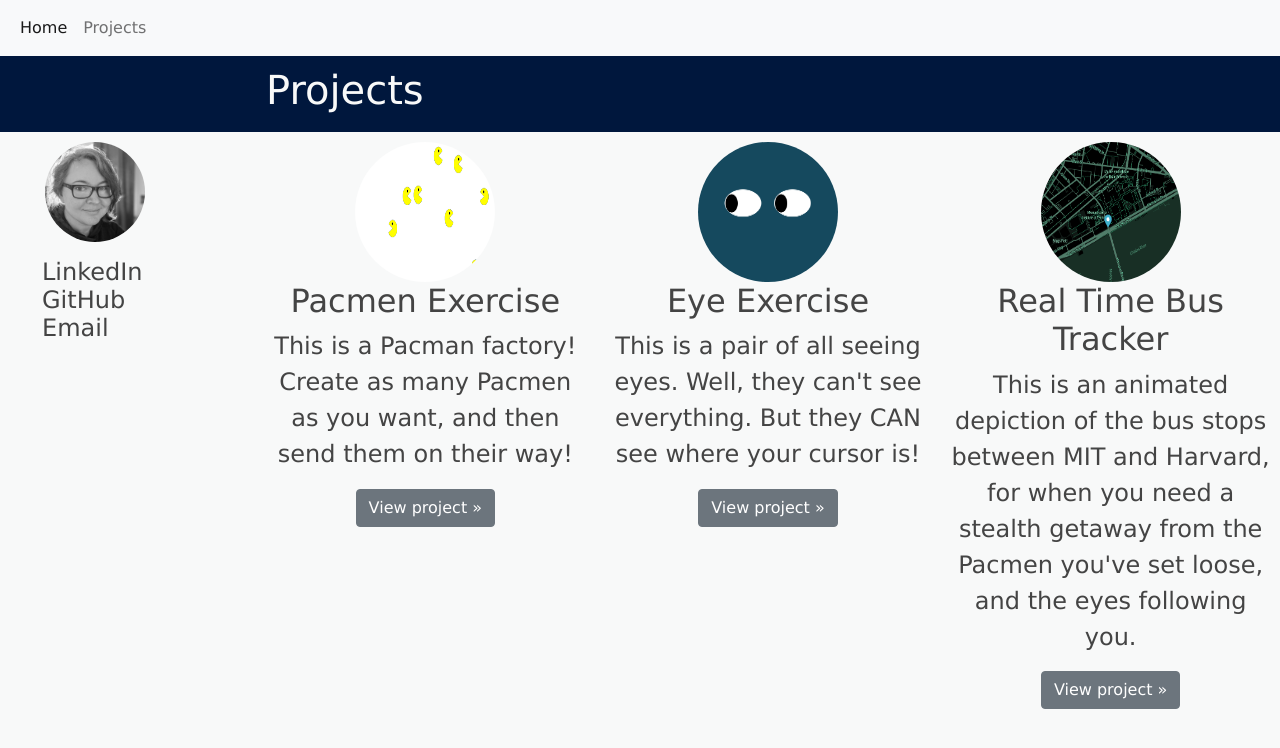
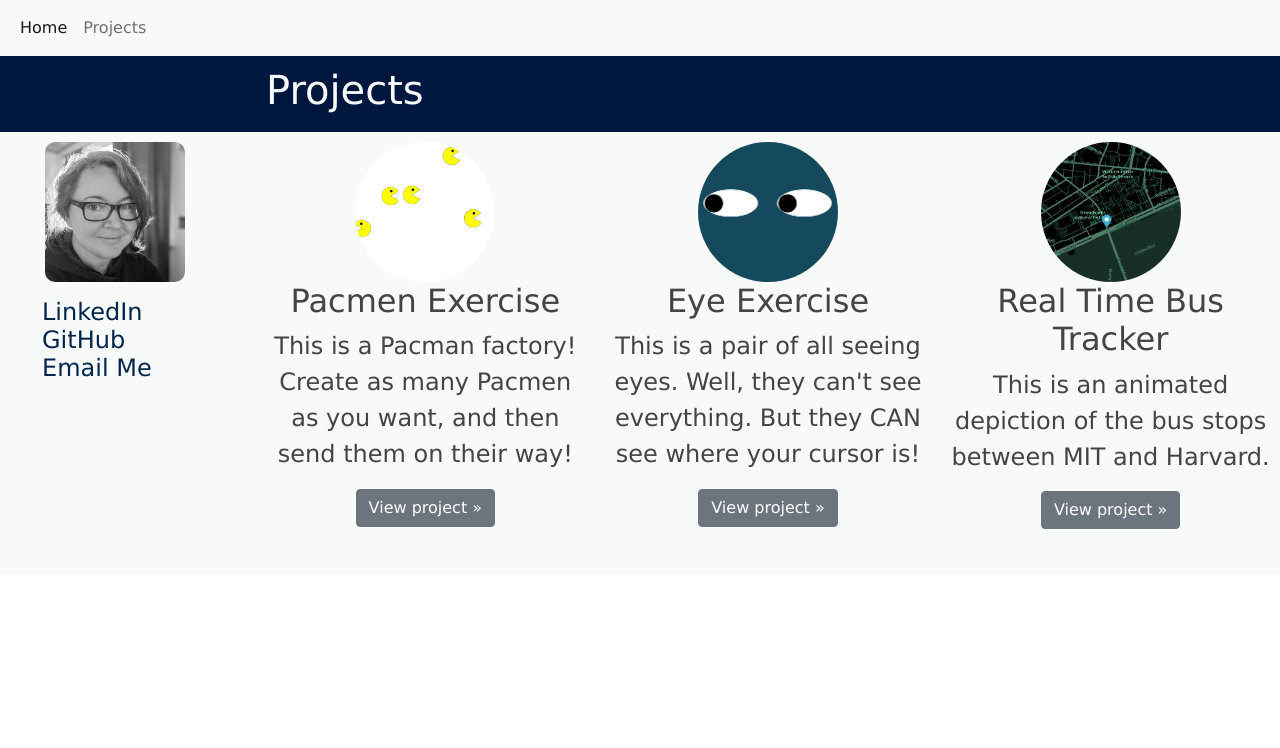
Before and after one commit to kristenacharya/kristenacharya.github.io, a plain HTML site: page projects.html in a window 1280 px wide. Drawn offline with nearby package versions, Linux system fonts and the light colour scheme.

Commit message:
Add files via upload

```diff
--- a/projects.html
+++ b/projects.html
@@ -32,9 +32,9 @@
             <p>
                 <img id="bio-image" src="images/T946CQYKS-U95MBGV9U-7173f9765667-512.jpg">
                 <ul id="sidebar-list">
-                    <li>LinkedIn</li>
-                    <li>GitHub</li>
-                    <li>Email</li>
+                    <li><a href="www.linkedin.com/in/kristen-acharya-b7ab47115">LinkedIn</a></li>
+                    <li><a href="https://github.com/kristenacharya">GitHub</a></li>
+                    <li><a href="mailto:kristen.acharya@icloud.com">Email Me</a></li>
                 </ul>
             </p>
         </div>
@@ -58,7 +58,7 @@
                     <img class="circle" src="images/bus.png" />
 
                   <h2>Real Time Bus Tracker</h2>
-                  <p>This is an animated depiction of the bus stops between MIT and Harvard, for when you need a stealth getaway from the Pacmen you've set loose, and the eyes following you.</p>
+                  <p>This is an animated depiction of the bus stops between MIT and Harvard.</p>
                   <p><a class="btn btn-secondary" href="https://kristenacharya.github.io/bus-stops/">View project »</a></p>
                 </div><!-- /.col-lg-4 -->
               </div>
--- a/styles.css
+++ b/styles.css
@@ -1,6 +1,11 @@
 body {
     margin: 0px;
     font-family:'Lucida Sans', 'Lucida Sans Regular', 'Lucida Grande', 'Lucida Sans Unicode', Geneva, Verdana, sans-serif;
+  }
+
+  a {
+    text-decoration: none;
+    color: #00264d;
   }
 
   .photo {
@@ -52,8 +57,8 @@ body {
   }
 
   #bio-image {
-    height: 100px;
-    border-radius: 50px;
+    height: 140px;
+    border-radius: 10px;
     margin-left: 15%;
   }
 
@@ -61,6 +66,7 @@ body {
     height:140px;
     width:140px;
     border-radius:70px;
+    object-fit: cover;
   }
 
   .header,
```
Also changed, not shown: index.html (+3 -3 lines).
